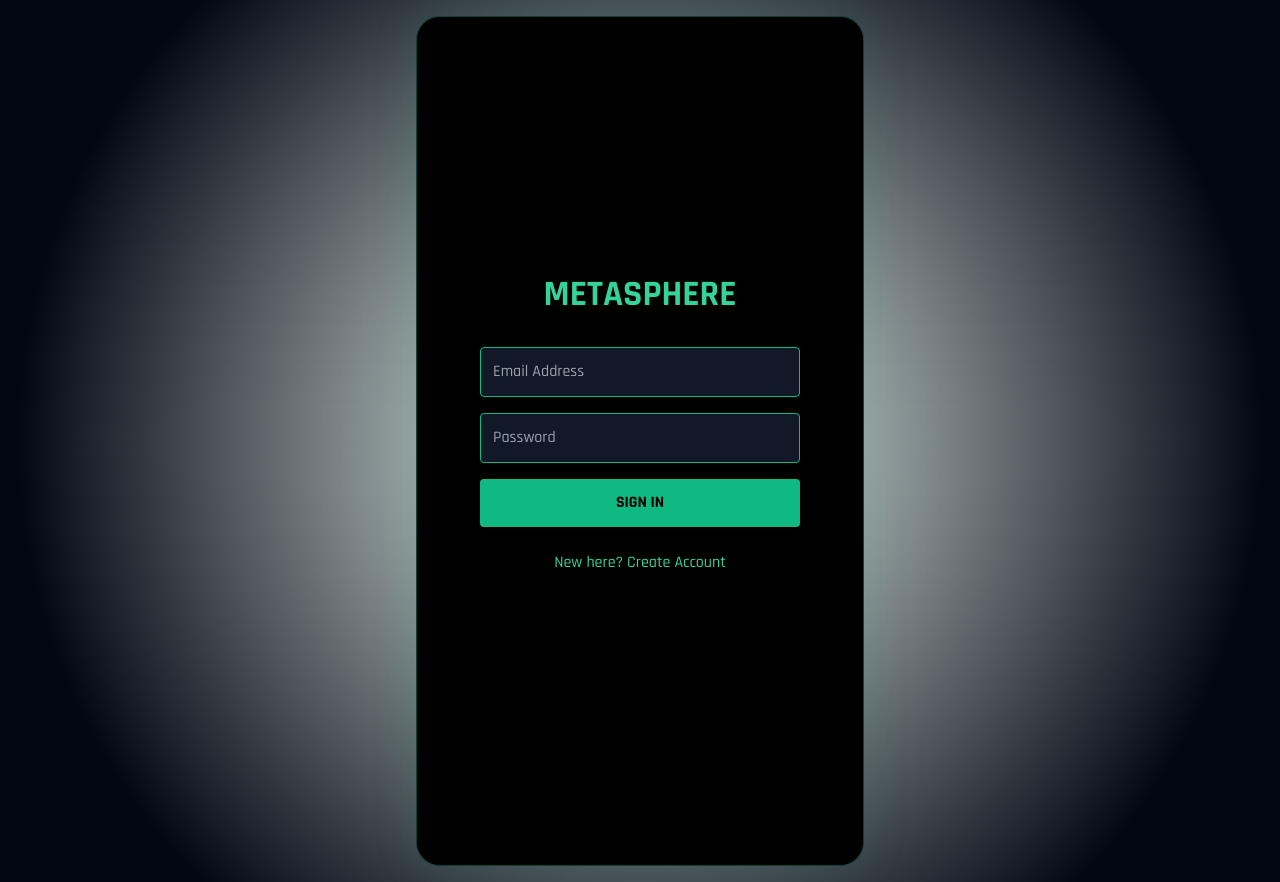
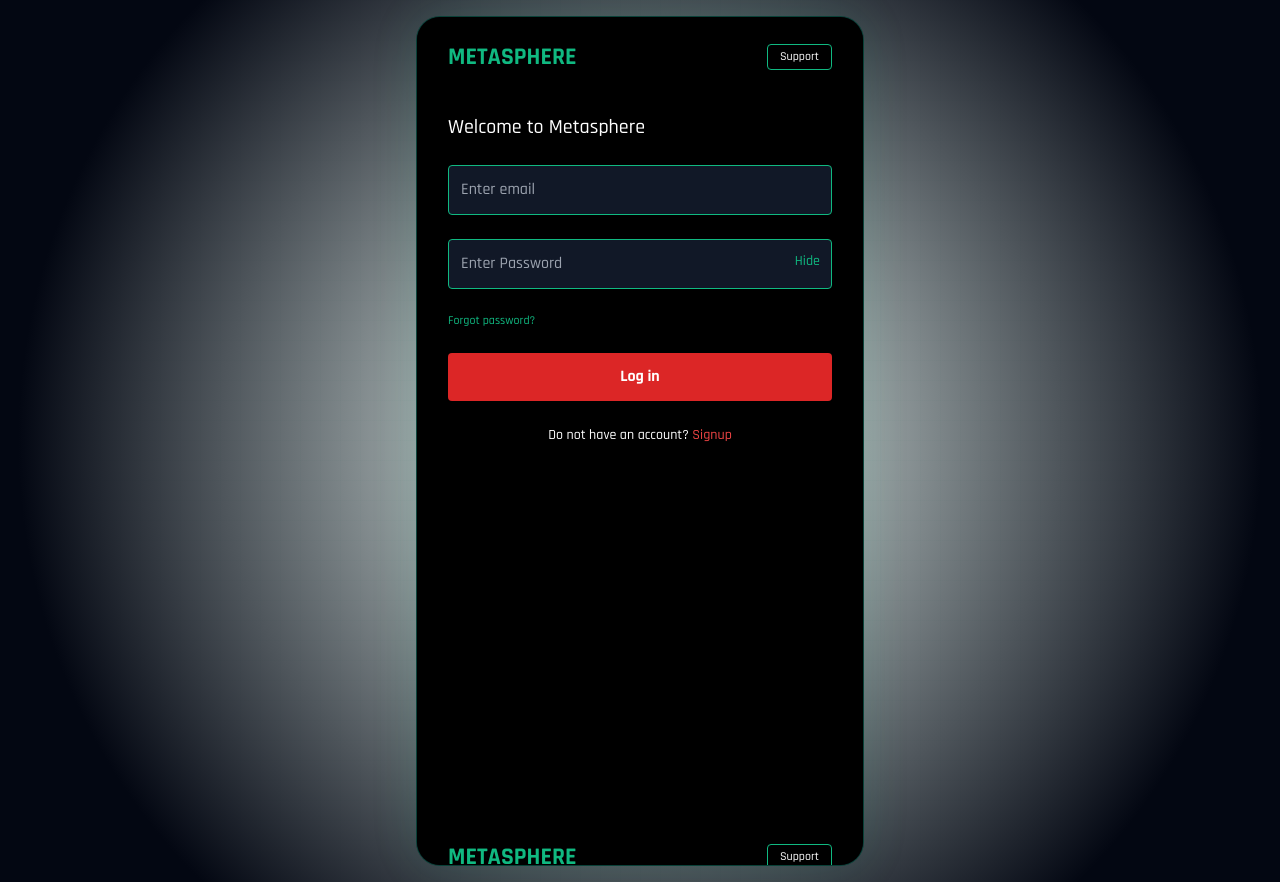
Before and after one commit to experimentseries89-dotcom/Hsjsjjsjs, a plain HTML site: page index.html in a window 1280 px wide. Drawn offline with nearby package versions, Linux system fonts and the light colour scheme.

Commit message:
Update index.html

```diff
--- a/index.html
+++ b/index.html
@@ -58,27 +58,44 @@
         </div>
 
         <!-- ================= 1. MAIN HOME PAGE SCREEN ================= -->
-              <div id="page-login" class="page-screen active flex flex-col justify-center items-center p-6 bg-black min-h-screen text-center">
-        <div class="mb-8">
-            <h1 class="text-4xl text-emerald-400 font-bold mt-4">METASPHERE</h1>
+            <div id="page-login" class="page-screen active flex flex-col items-center p-6 bg-black min-h-screen text-white">
+        <div class="w-full max-w-sm flex justify-between items-center mb-10">
+            <h1 class="text-2xl font-bold text-emerald-500">METASPHERE</h1>
+            <button class="text-xs border border-emerald-500 px-3 py-1 rounded">Support</button>
         </div>
-        <div class="w-full max-w-xs space-y-4">
-            <input type="email" placeholder="Email Address" class="w-full p-3 bg-gray-900 border border-emerald-500 text-white rounded focus:outline-none">
-            <input type="password" placeholder="Password" class="w-full p-3 bg-gray-900 border border-emerald-500 text-white rounded focus:outline-none">
-            <button onclick="navigateTo('page-home')" class="w-full bg-emerald-500 p-3 text-black font-bold rounded hover:bg-emerald-400 transition">SIGN IN</button>
+        <div class="w-full max-w-sm space-y-6">
+            <h2 class="text-xl">Welcome to Metasphere</h2>
+            <input type="email" placeholder="Enter email" class="w-full p-3 bg-gray-900 border border-emerald-500 rounded">
+            <div class="relative">
+                <input type="password" placeholder="Enter Password" class="w-full p-3 bg-gray-900 border border-emerald-500 rounded">
+                <span class="absolute right-3 top-3 text-emerald-500 text-sm">Hide</span>
+            </div>
+            <p class="text-xs text-emerald-500 cursor-pointer">Forgot password?</p>
+            <button onclick="navigateTo('page-home')" class="w-full bg-red-600 p-3 font-bold rounded">Log in</button>
+            <p class="text-center text-sm">Do not have an account? <span onclick="navigateTo('page-signup')" class="text-red-500 cursor-pointer">Signup</span></p>
         </div>
-        <p onclick="navigateTo('page-signup')" class="mt-6 text-emerald-400 cursor-pointer hover:underline">New here? Create Account</p>
     </div>
 
-    <div id="page-signup" class="page-screen flex flex-col justify-center items-center p-6 bg-black min-h-screen text-center">
-        <h1 class="text-3xl text-emerald-400 font-bold mb-8">CREATE ACCOUNT</h1>
-        <div class="w-full max-w-xs space-y-4">
-            <input type="text" placeholder="Username" class="w-full p-3 bg-gray-900 border border-emerald-500 text-white rounded focus:outline-none">
-            <input type="email" placeholder="Email" class="w-full p-3 bg-gray-900 border border-emerald-500 text-white rounded focus:outline-none">
-            <input type="password" placeholder="Password" class="w-full p-3 bg-gray-900 border border-emerald-500 text-white rounded focus:outline-none">
-            <button onclick="navigateTo('page-home')" class="w-full bg-emerald-500 p-3 text-black font-bold rounded hover:bg-emerald-400 transition">REGISTER</button>
+    <div id="page-signup" class="page-screen flex flex-col items-center p-6 bg-black min-h-screen text-white">
+        <div class="w-full max-w-sm flex justify-between items-center mb-6">
+            <h1 class="text-2xl font-bold text-emerald-500">METASPHERE</h1>
+            <button class="text-xs border border-emerald-500 px-3 py-1 rounded">Support</button>
         </div>
-        <p onclick="navigateTo('page-login')" class="mt-6 text-emerald-400 cursor-pointer hover:underline">Back to Login</p>
+        <div class="w-full max-w-sm space-y-4">
+            <p onclick="navigateTo('page-login')" class="cursor-pointer text-sm">&lt; Back</p>
+            <h2 class="text-xl font-bold">Create your Metasphere account</h2>
+            <p class="text-xs text-gray-400">Make an earning from NFTs by royalty</p>
+            <input type="email" placeholder="Email" class="w-full p-3 bg-gray-900 border border-emerald-500 rounded">
+            <input type="password" placeholder="Password" class="w-full p-3 bg-gray-900 border border-emerald-500 rounded">
+            <input type="password" placeholder="Confirm password" class="w-full p-3 bg-gray-900 border border-emerald-500 rounded">
+            <ul class="text-[10px] text-gray-400 list-disc pl-4 space-y-1">
+                <li>8 characters, one uppercase, one lowercase, one number</li>
+            </ul>
+            <label class="flex items-center text-xs space-x-2">
+                <input type="checkbox"> <span>I agree to the Terms of use, Privacy policy.</span>
+            </label>
+            <button onclick="navigateTo('page-home')" class="w-full bg-emerald-500 p-3 text-black font-bold rounded">Continue</button>
+        </div>
     </div>
 
         <div id="page-home" class="page-screen flex-col justify-between p-6">
```
